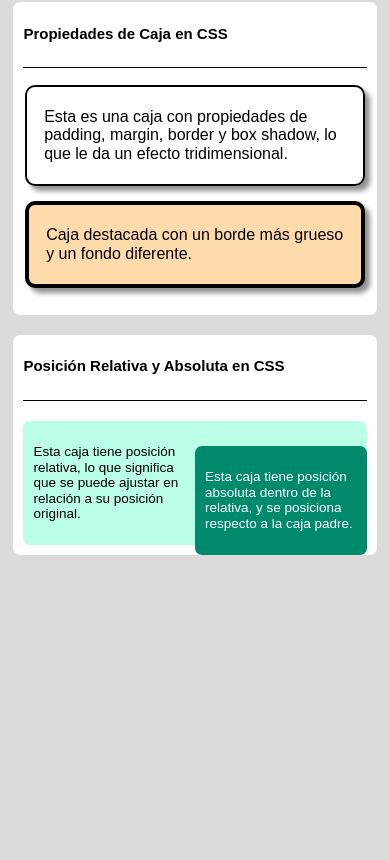
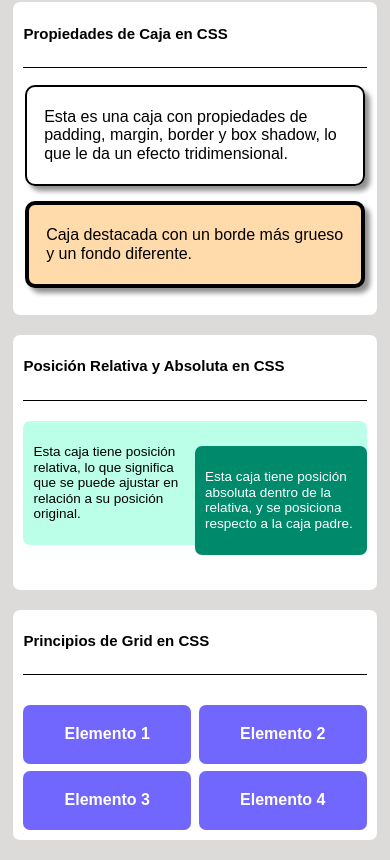
Before and after one commit to TomiCamacho/TP-CSS-Desarrollo-de-Software-UTN, a plain HTML site: page index.html in a window 390 px wide. Shown: the part 386-1246 px from the top of the page. Before the commit the page ends 961 px from the top, so only its background shows below. Drawn offline with Linux system fonts and the light colour scheme.

Commit message:
seccion 4 (Grid) terminada + corrección del responsive en sección 3 (position)

```diff
--- a/index.html
+++ b/index.html
@@ -58,8 +58,16 @@
             </div>
         </section>
 
-        <section>
-
+        <section class="section section4">
+            <div class="section-title title4">
+                <h2>Principios de Grid en CSS</h2>
+            </div>
+            <div class="grid-container">
+                <div class="grid-item">Elemento 1</div>
+                <div class="grid-item">Elemento 2</div>
+                <div class="grid-item">Elemento 3</div>
+                <div class="grid-item">Elemento 4</div>
+            </div>
         </section>
 
     </main>
--- a/responsive.css
+++ b/responsive.css
@@ -4,6 +4,9 @@
     }
     .header-h1{
         font-size: 18px;
+    }
+    .section3-info{
+        margin-bottom: calc(50px - 4vw);
     }
 }
 
--- a/style.css
+++ b/style.css
@@ -88,9 +88,9 @@ body{
     margin-top: 15px;
 }
 
-/* .section3{
-    background-color: aqua;
-} */
+.section3{
+
+}
 
 .section3-info{
     margin-top: 20px;
@@ -122,3 +122,23 @@ body{
     left: 44vw;
     padding: 10px;
 }
+
+.grid-container{
+    display: grid;
+    grid-template-columns: repeat(auto-fit, minmax(150px, 1fr));
+    grid-template-rows: auto;
+    margin-top: 30px;
+    gap: 2vw;
+    /* justify-items: center; */
+    /* align-content: center; */
+}
+
+.grid-item{
+    background-color: #7167ff;
+    /* height: 50px; */
+    text-align: center;
+    padding: 20px 0px;
+    color: white;
+    font-weight: 600;
+    border-radius: 7px;
+}
```
